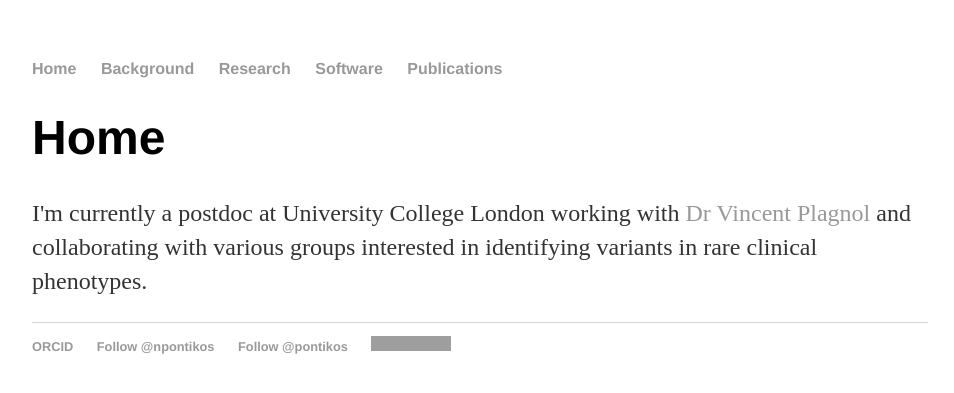
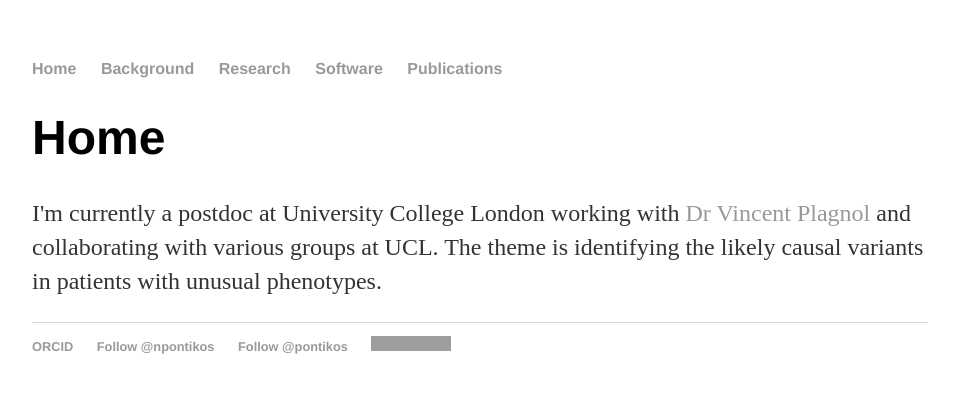
Before and after one commit to pontikos/pontikos.github.io, a Jekyll site: the page built from index.html, in a window 1280 px wide. Shown: the top 393 px of the page, without its empty margins (160-1114 px from the left). Built offline with Jekyll 4.4.1, drawn with Linux system fonts in a browser that asks for light colours; comment, search, counter and statistics services are not loaded; grey boxes are pictures that could not be loaded.

Commit message:
Update index.html

```diff
--- a/index.html
+++ b/index.html
@@ -7,7 +7,8 @@ title: Nikolas Pontikos, Postdoc, UCL
 <h1>Home</h1>
 
 <p>
-I'm currently a postdoc at University College London working with <a href='http://plagnol-lab.blogspot.co.uk/'>Dr Vincent Plagnol</a> and collaborating with various groups interested in identifying variants in rare clinical phenotypes.
+I'm currently a postdoc at University College London working with <a href='http://plagnol-lab.blogspot.co.uk/'>Dr Vincent Plagnol</a> and collaborating with various groups at UCL.
+The theme is identifying the likely causal variants in patients with unusual phenotypes.
 </p>
 
 <!-- </div> -->
```
